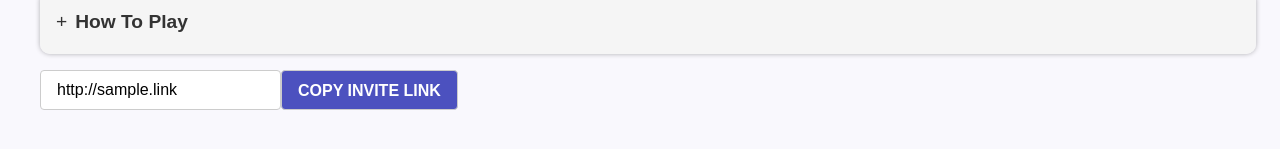
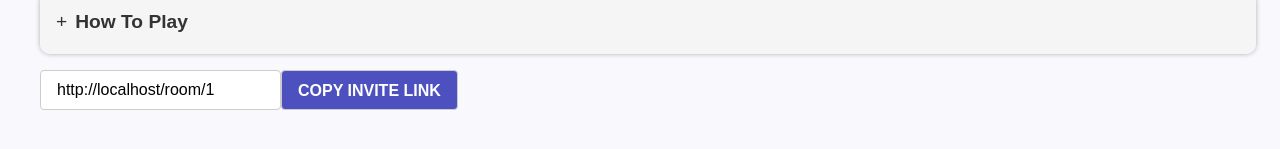
Before and after one commit to tal-z/telephonish, a Next.js app: page /room/1 in a window 1280 px wide. Shown: the part 445-594 px from the top of the page. Built offline with nearby package versions, Linux system fonts and the light colour scheme.

Commit message:
Add instructions to gameroom accordion and url to share link field

```diff
--- a/src/components/GameRoom.tsx
+++ b/src/components/GameRoom.tsx
@@ -1,10 +1,10 @@
-import React, { useState } from "react";
+import React, { useState, useEffect } from "react";
 import { PlayerList, Player } from "./PlayerList";
 import { PlayingField } from "./PlayingField";
 import { Accordion } from "./Accordion";
 import { InviteLink } from "./InviteLink";
 import { JustifiedContainer } from "./JustifiedContainer";
-
+import { Instructions } from "./pages/HowToPlay";
 import styles from "../styles/GameRoom.module.css";
 
 const GameRoom = () => {
@@ -42,6 +42,16 @@ const GameRoom = () => {
     },
   ];
 
+  const [gameRoomURL, setGameRoomURL] = useState("");
+  useEffect(() => {
+    const updateGameRoomURL = () => {
+      setGameRoomURL(window.location.href);
+    };
+
+    updateGameRoomURL();
+  }, []);
+
+
   return (
     <JustifiedContainer alignment="left">
       <div className={styles.row}>
@@ -54,8 +64,10 @@ const GameRoom = () => {
         />
       </div>
 
-      <Accordion title={"How To Play"} message={"sample instructions"} />
-      <InviteLink link={"http://sample.link"} />
+      <Accordion title={"How To Play"} message={null}>
+        <Instructions/>
+      </Accordion>
+      <InviteLink link={gameRoomURL} />
     </JustifiedContainer>
   );
 };
```
